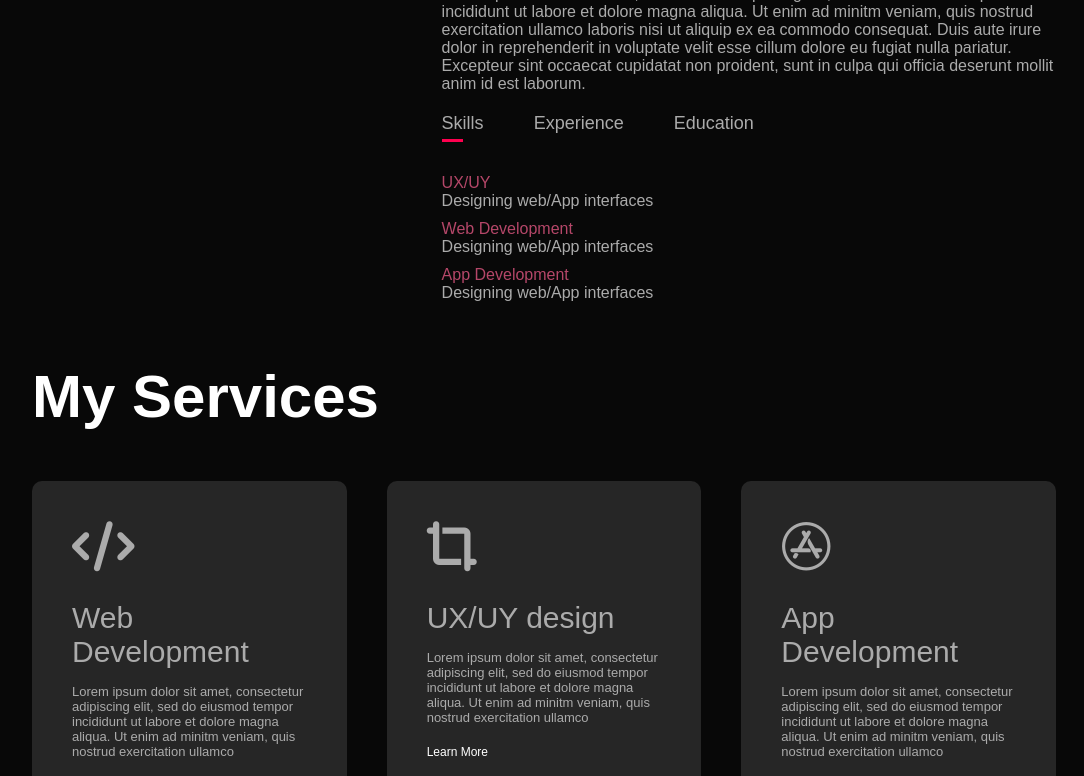
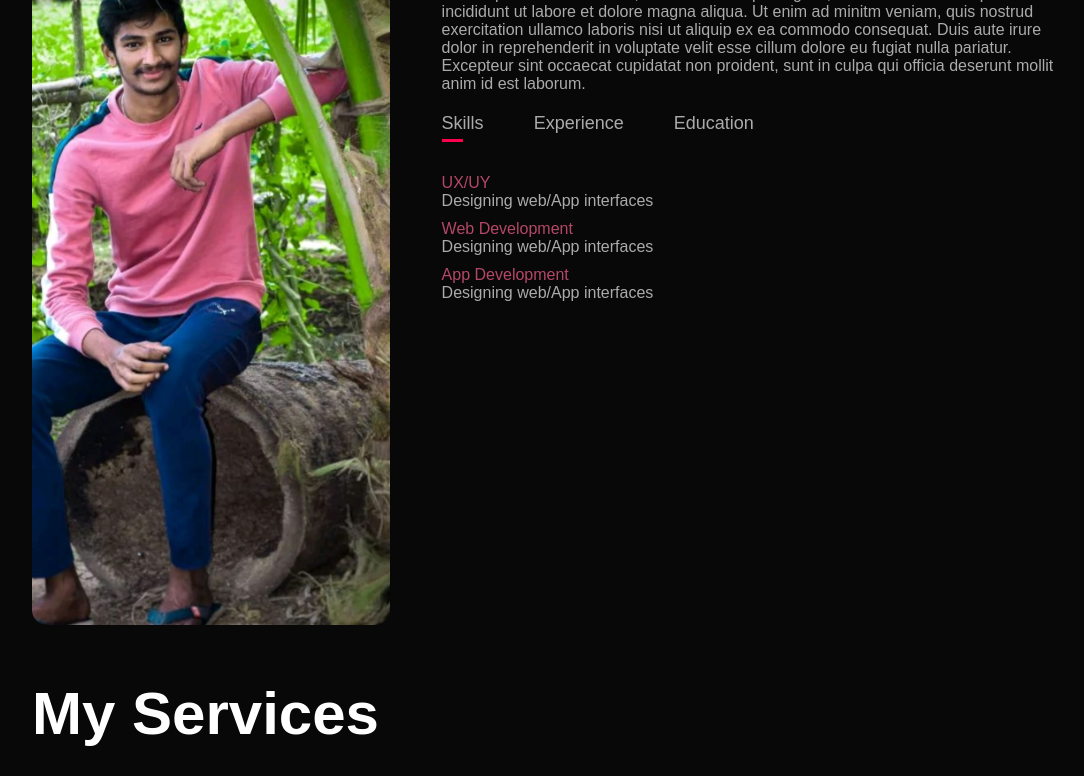
Before and after one commit to harshi-12367/portfolio, a plain HTML site: page index.html in a window 1280 px wide. Shown: the part 632-1408 px from the top of the page, without its empty margins (96-1180 px from the left). Drawn offline with Linux system fonts and the light colour scheme; files whose address does not match are found by name.

Commit message:
Update index.html

```diff
--- a/index.html
+++ b/index.html
@@ -30,7 +30,7 @@
       <div class="container">
         <div class="row">
           <div class="about-col-1">
-            <img src="C:\Users\harsh\OneDrive\Pictures\portfolio\about.jpeg">
+            <img src="image.jpg">
           </div>
           <div class="about-col-2">
             <h1 class="sub-title">About Me</h1><!---------------------change About me paragraph  ------------------->
```
